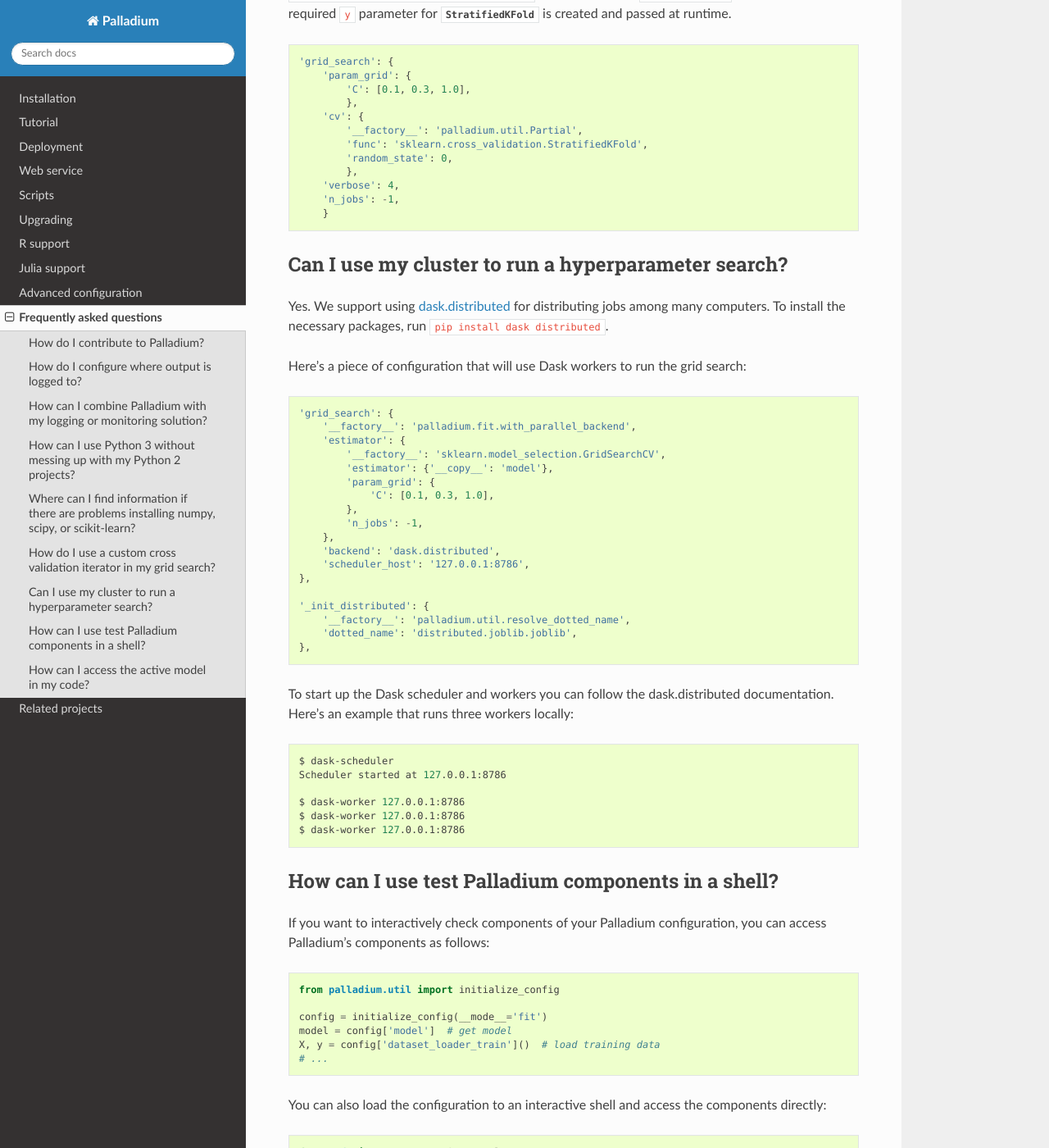
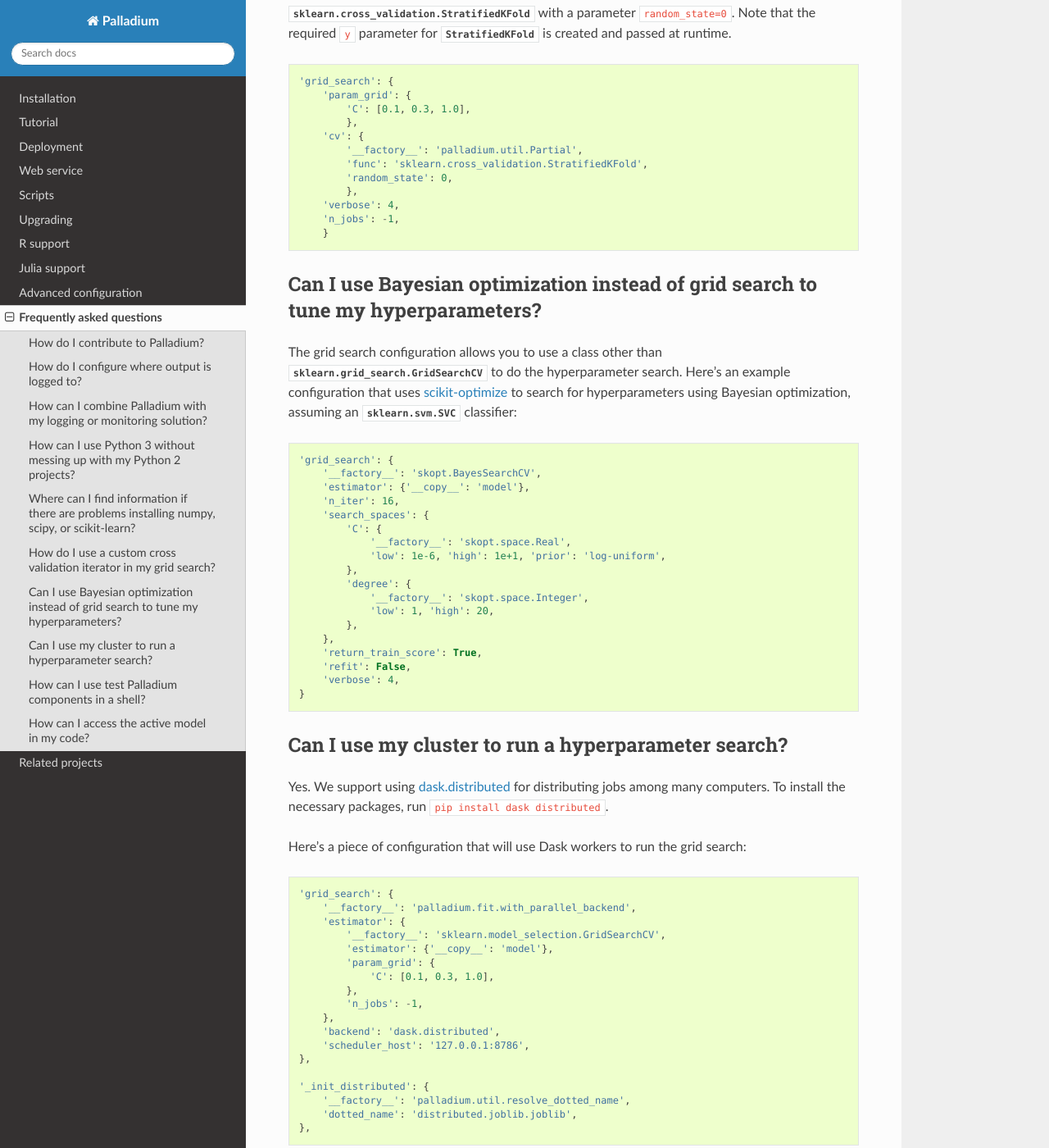
Before and after one commit to ottogroup/palladium, a Sphinx documentation site: the page built from docs/user/faq.rst, in a window 1280 px wide and 1400 px high, scrolled down 2970 px. Shown: the whole window at 82% size. Built offline with Sphinx 7.4.7 and the Read the Docs theme 2.0.0, drawn with Linux system fonts in a browser that asks for light colours; pages that are not in the unit, such as notebooks, are missing from menus; some of the changed text lies outside the part shown.

Commit message:
Add configuration example that uses Bayesian hyperparam optimization

```diff
--- a/docs/user/faq.rst
+++ b/docs/user/faq.rst
@@ -164,6 +164,36 @@ passed at runtime.
         'n_jobs': -1,
         }
 
+Can I use Bayesian optimization instead of grid search to tune my hyperparameters?
+==================================================================================
+
+The grid search configuration allows you to use a class other than
+:class:`sklearn.grid_search.GridSearchCV` to do the hyperparameter
+search.  Here's an example configuration that uses `scikit-optimize
+<https://scikit-optimize.github.io/>`_ to search for hyperparameters
+using Bayesian optimization, assuming an :class:`sklearn.svm.SVC`
+classifier:
+
+.. code-block:: python
+
+    'grid_search': {
+        '__factory__': 'skopt.BayesSearchCV',
+        'estimator': {'__copy__': 'model'},
+        'n_iter': 16,
+        'search_spaces': {
+            'C': {
+                '__factory__': 'skopt.space.Real',
+                'low': 1e-6, 'high': 1e+1, 'prior': 'log-uniform',
+            },
+            'degree': {
+                '__factory__': 'skopt.space.Integer',
+                'low': 1, 'high': 20,
+            },
+        },
+        'return_train_score': True,
+        'refit': False,
+        'verbose': 4,
+    }
 
 Can I use my cluster to run a hyperparameter search?
 ====================================================
```
